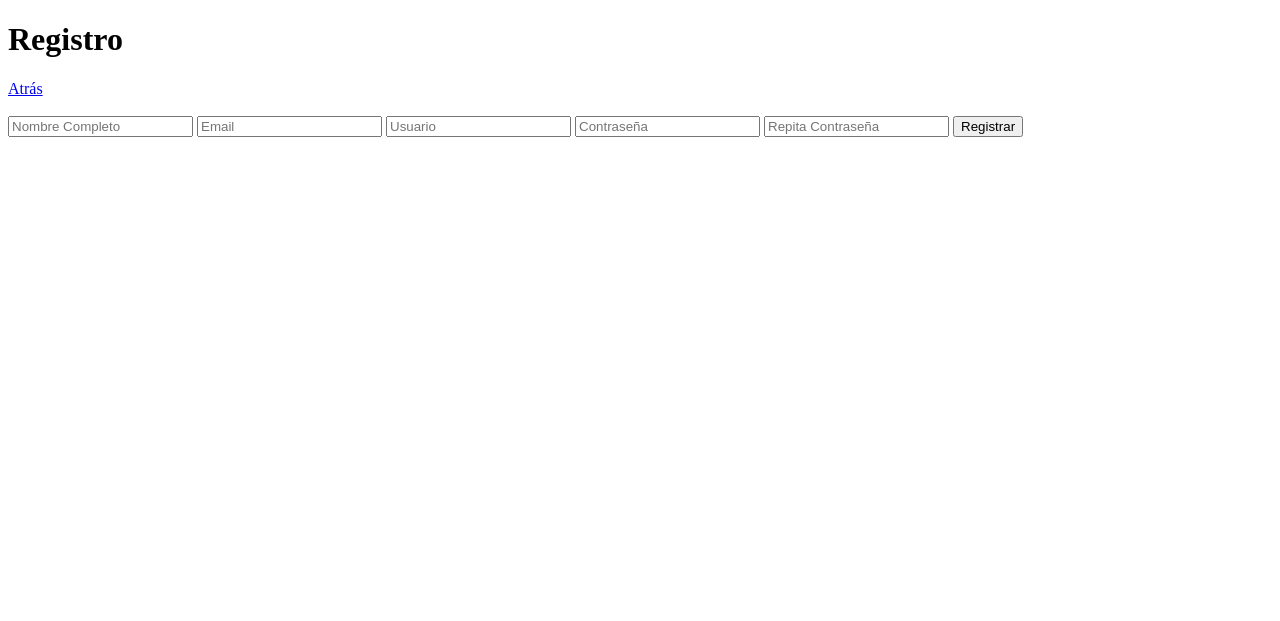
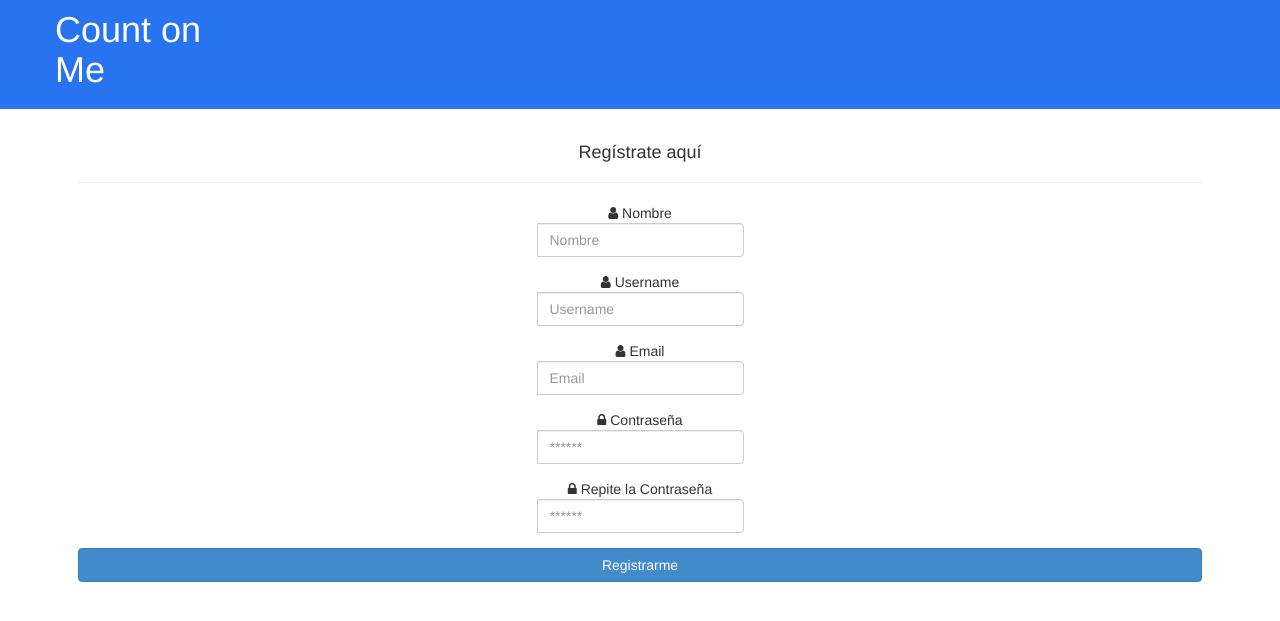
Before and after one commit to clxudiajazmin/CountOnMe, a PHP site: page /registro.php in a window 1280 px wide. Shown: the top 621 px of the page. Run offline with PHP 8.4, Linux system fonts and the light colour scheme.

Commit message:
registro listo. Falta estilo de alertas

```diff
--- a/registro.php
+++ b/registro.php
@@ -1,24 +1,93 @@
 <!DOCTYPE html>
-<html lang="en">
-<head>
-    <meta charset="UTF-8">
-    <meta name="viewport" content="width=device-width, initial-scale=1.0">
-    <title>Registro</title>
-</head>
-<body>
-    <h1>Registro</h1>
-    <a href='login.php'> Atrás </a><br><br>
-    <!--Bloque de Registro-->
-    <form action="" method="post">
-        <input type="text" placeholder="Nombre Completo" name="nombre" required>
-        <input type="email" placeholder="Email" name="email" required>
-        <input type="text" placeholder="Usuario" name="usuario" required>
-        <input type="password"  placeholder="Contraseña" name="contrasena" required>
-        <input type="password"  placeholder="Repita Contraseña" name="repcontrasena" required>
-        <input type="submit" name="reg" value="Registrar">
-    </form>
-    <br><br>
+<html lang="en" dir="ltr">
+  <head>
+    <meta charset="utf-8">
+    <title>Count on Me</title>
+    <link rel="stylesheet" href="css/navbar.css">
+    <link rel="stylesheet" href="css/bootstrap.min.css">
+    <link rel="stylesheet" href="css/footer.css">
+    <link rel="stylesheet" href="css/norm.css">
+  </head>
+  <body>
+    <link href="https://fonts.googleapis.com/css?family=Roboto" rel="stylesheet">
 
+    <!-- HEADER-->
+    <div id ="flipkart-navbar">
+      <div class="container">
+        <div class="row row1">
+          <div class="row row2">
+            <div class="col-sm-2">
+              <h1 style="margin:0px;"><span class="largenav">Count on Me</span></h1>
+            </div>
+            </div>
+        </div>
+      </div>
+    </div>
+
+    <!--CUERPO-->
+    <center>
+      <div class="container">
+        <div class="row">
+          <div class="card">
+            <article class="card-body">
+              <h4 class="card-title text-center mb-4 mt-1">Regístrate aquí</h4>
+              <hr>
+              <form action="" method="post">
+
+                <div class="form-group">
+                  <div class="input-group">
+                    <div class="input-group-prepend">
+                      <span class="input-group-text"> <i class="fa fa-user"></i> Nombre </span>
+                    </div>
+                    <input name="nombre" class="form-control" placeholder="Nombre" type="text">
+                  </div> <!-- input-group.// -->
+                </div> <!-- form-group// -->
+
+                <div class="form-group">
+                  <div class="input-group">
+                    <div class="input-group-prepend">
+                      <span class="input-group-text"> <i class="fa fa-user"></i> Username </span>
+                    </div>
+                    <input name="usuario" class="form-control" placeholder="Username" type="text">
+                  </div> <!-- input-group.// -->
+                </div> <!-- form-group// -->
+
+                <div class="form-group">
+                  <div class="input-group">
+                    <div class="input-group-prepend">
+                      <span class="input-group-text"> <i class="fa fa-user"></i> Email </span>
+                    </div>
+                    <input name="email" class="form-control" placeholder="Email" type="email">
+                  </div> <!-- input-group.// -->
+                </div> <!-- form-group// -->
+
+                <div class="form-group">
+                  <div class="input-group">
+                    <div class="input-group-prepend">
+                      <span class="input-group-text"> <i class="fa fa-lock"></i> Contraseña </span>
+                    </div>
+                    <input name = "contrasena" class="form-control" placeholder="******" type="password">
+                  </div> <!-- input-group.// -->
+                </div> <!-- form-group// -->
+
+                <div class="form-group">
+                  <div class="input-group">
+                    <div class="input-group-prepend">
+                      <span class="input-group-text"> <i class="fa fa-lock"></i> Repite la Contraseña</span>
+                    </div>
+                    <input name = "repcontrasena"  class="form-control" placeholder="******" type="password">
+                  </div> <!-- input-group.// -->
+                </div> <!-- form-group// -->
+
+                <div class="form-group">
+                  <button type="submit" name = "reg" class="btn btn-primary btn-block"> Registrarme  </button>
+                </div> <!-- form-group// -->
+                </form>
+            </article>
+          </div>
+        </div>
+      </div>
+    </center>
 
 
     <?php
@@ -51,10 +120,10 @@
                 }
             }else{
                 if($contarusuario > 0){
-                    echo "El usuario ya existe. Prefiere <a href='login.php'> Iniciar Sesión </a><br>";
+                    echo "El usuario ya existe. Prefieres <a href='login.php'> Iniciar Sesión </a><br>";
                 }else{
                     if($contaremail >0){
-                        echo "El email ya está en uso. Prefiere <a href='login.php'> Iniciar Sesión </a><br>";
+                        echo "El email ya está en uso. Prefieres <a href='login.php'> Iniciar Sesión </a><br>";
                     }else{
                         if($contrasena != $repcontrasena) {
                             echo "Las contraseñas no coinciden. Vuelva a intentarlo.<br>";
```
Also changed, not shown: verEvento.php (+0 -30 lines).
